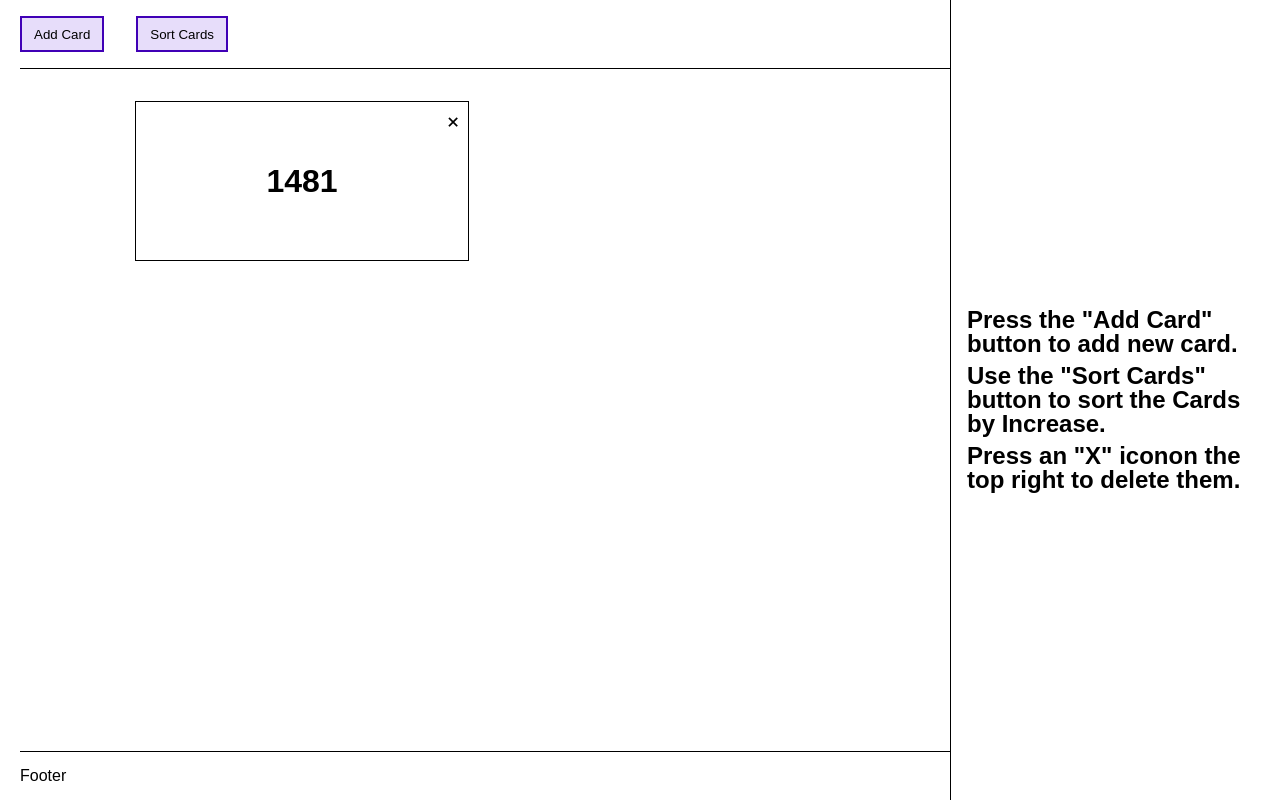
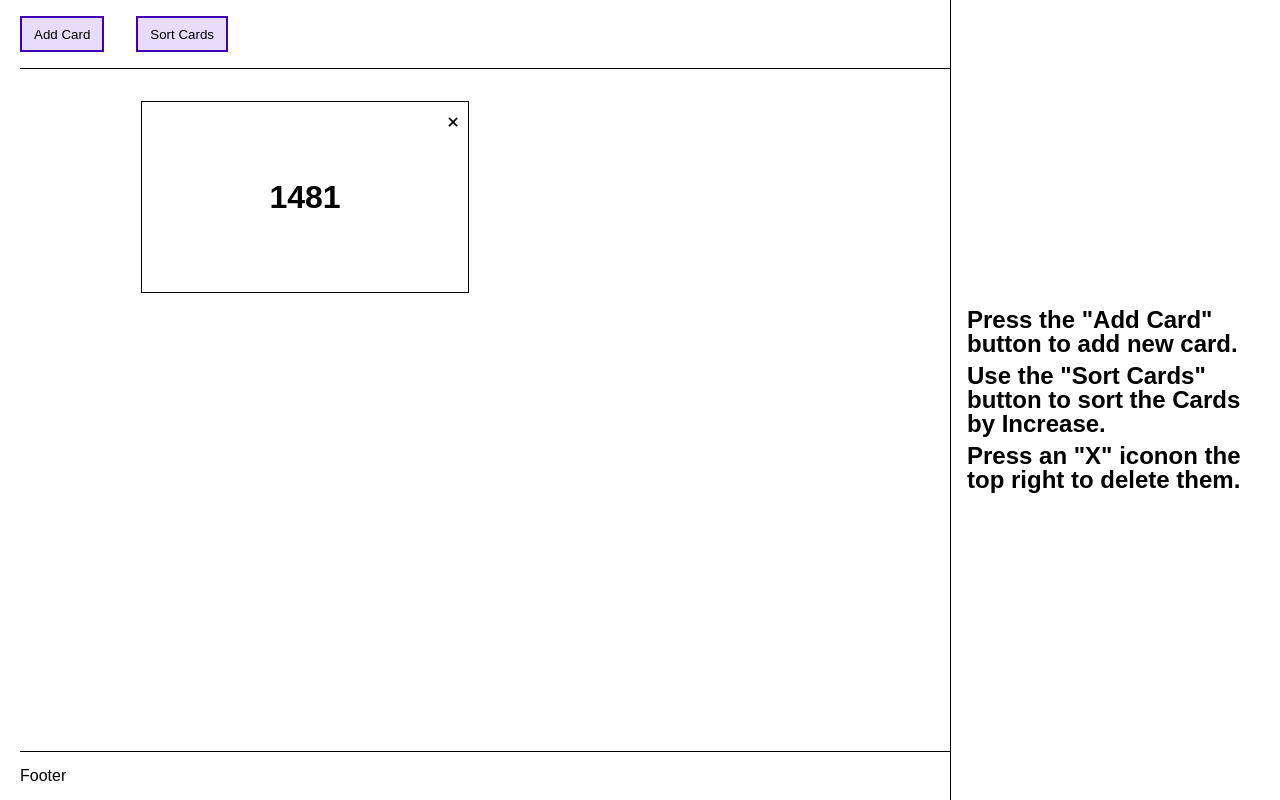
Before and after one commit to Suren1990/Card-Application, a React (Create React App) app: page / in a window 1280 px wide. Both pictures are taken after a click on the button "Add Card". Built offline with nearby package versions, Linux system fonts and the light colour scheme.

Commit message:
few small changes

```diff
--- a/src/components/CardItem/CardItem.module.scss
+++ b/src/components/CardItem/CardItem.module.scss
@@ -1,7 +1,7 @@
 .carditem {
     position: relative;
     display: flex;
-    height: 10rem;
+    height: 12rem;
     width: calc(50% - 1rem);
     border: 1px solid #000;
 
--- a/src/components/CardList/CardList.module.scss
+++ b/src/components/CardList/CardList.module.scss
@@ -7,7 +7,7 @@
         display: flex;
         flex-wrap: wrap;
         gap: 2rem;
-        max-width: 700px;
+        max-width: 43rem;
         margin: 0 auto;
         padding: 2rem 0;
     }
```
